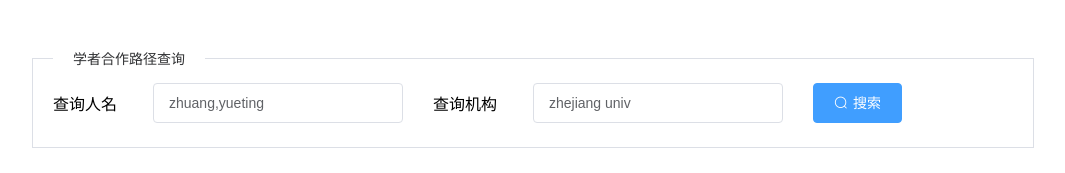
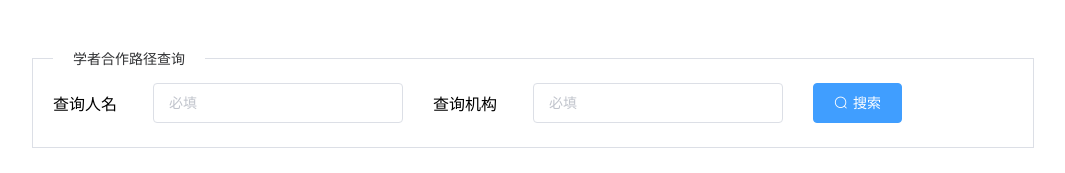
Before and after one commit to guanhyi/talent, a Vue app: page / in a window 1280 px wide. Shown: the top 173 px of the page, without its empty margins (40-1105 px from the left). Built offline with nearby package versions, Linux system fonts and the light colour scheme; what vue-area-linkage would draw is missing.

Commit message:
20200427

```diff
--- a/config/index.js
+++ b/config/index.js
@@ -58,6 +58,7 @@ module.exports = {
     // Paths
     assetsRoot: path.resolve(__dirname, '../dist'),
     assetsSubDirectory: 'static',
+    // assetsPublicPath: './',
     assetsPublicPath: '/expert/',
     /**
      * Source Maps
--- a/src/view/Home.vue
+++ b/src/view/Home.vue
@@ -76,7 +76,8 @@
           <div class="PL_50 PR_50">
             <div class="relation-top row">
               <div>
-                <span>展示路径：{{showPath}}同机构学者</span>
+                <span>展示路径：{{showPath}}的同事</span>
+                <p>注：同事的范围定为在同期刊发文的同机构学者</p>
               </div>
             </div>
             <div class="row relation-echart" v-if="haveData">
@@ -122,7 +123,8 @@
           <div class="PL_50 PR_50">
             <div class="relation-top row">
               <div>
-                <span>展示路径：{{showPath}}同机构学者的中国论文合作者</span>
+                <span>展示路径：{{showPath}}同事的中国论文合作者</span>
+                <p>注：同领域的范围定为同期刊发文学者</p>
               </div>
             </div>
             <div class="row relation-echart" v-if="haveData">
@@ -162,8 +164,8 @@ export default {
   data () {
     return {
       searchShow: false, // 是否第一次查询
-      name: 'zhuang,yueting', // 姓名git remote add origin https://github.com/deskOfDafa/CoreAnimationDemo.git
-      org: 'zhejiang univ', // 机构
+      name: '', // 姓名
+      org: '', // 机构
       showPath: '', // 路径
       figureData1: {}, // 图表数据
       figureData2: {}, // 图表数据
@@ -189,6 +191,7 @@ export default {
         this.$message('请输入查询机构')
         return
       }
+      this.haveData = true
       this.loading = true
       this.searchShow = true
       this.showPath = this.name + '(' + this.org + ')'
@@ -308,6 +311,7 @@ export default {
                   draggable: true
                 })
               }
+              console.log(that.tableData1)
 
               that.tableData1.push({
                 Email: item.oData.Email,
@@ -425,12 +429,12 @@ export default {
                   category: 0,
                   draggable: true
                 })
-                that.tableData3.push({
-                  Email: item.oData.Email,
-                  name: item.oData.Name,
-                  org: item.oData.Organization
-                })
               }
+              that.tableData3.push({
+                Email: item.oData.Email,
+                name: item.oData.Name,
+                org: item.oData.Organization
+              })
             })
             that.loading = false
             that.figureData3 = Object.assign({}, that.figureData3, {
```
Also changed, not shown: 6 other files (tests, documents, lock files or other folders).
